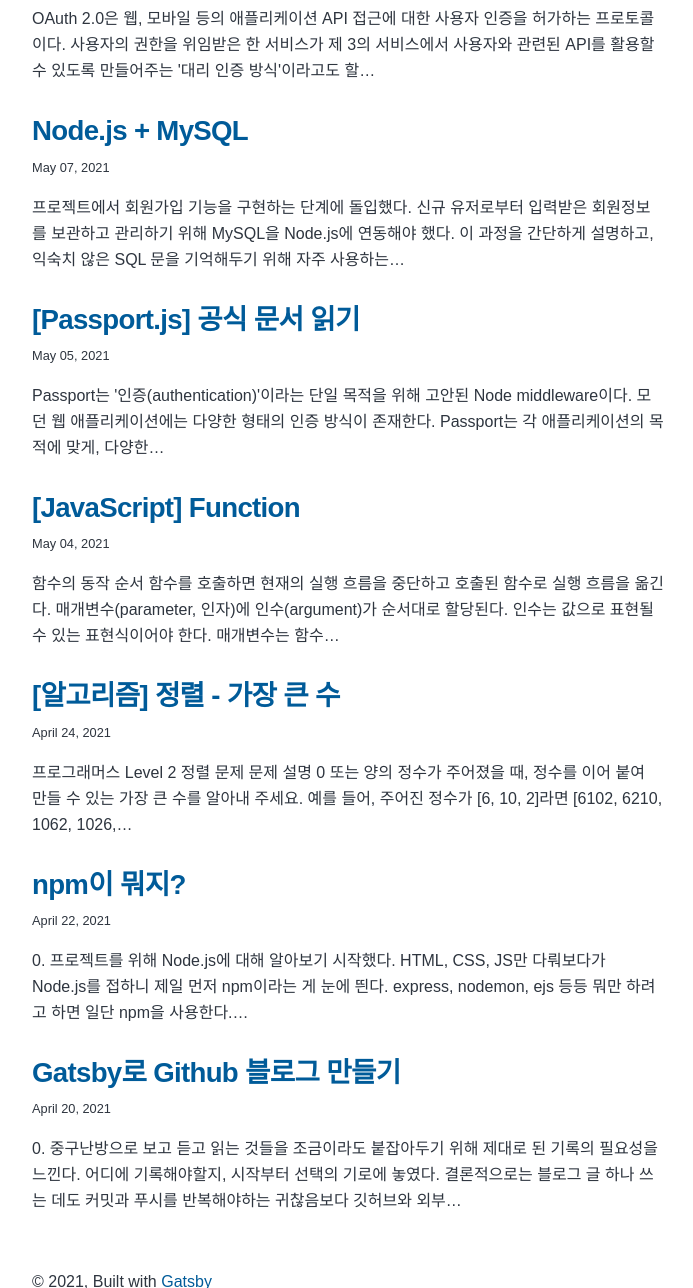
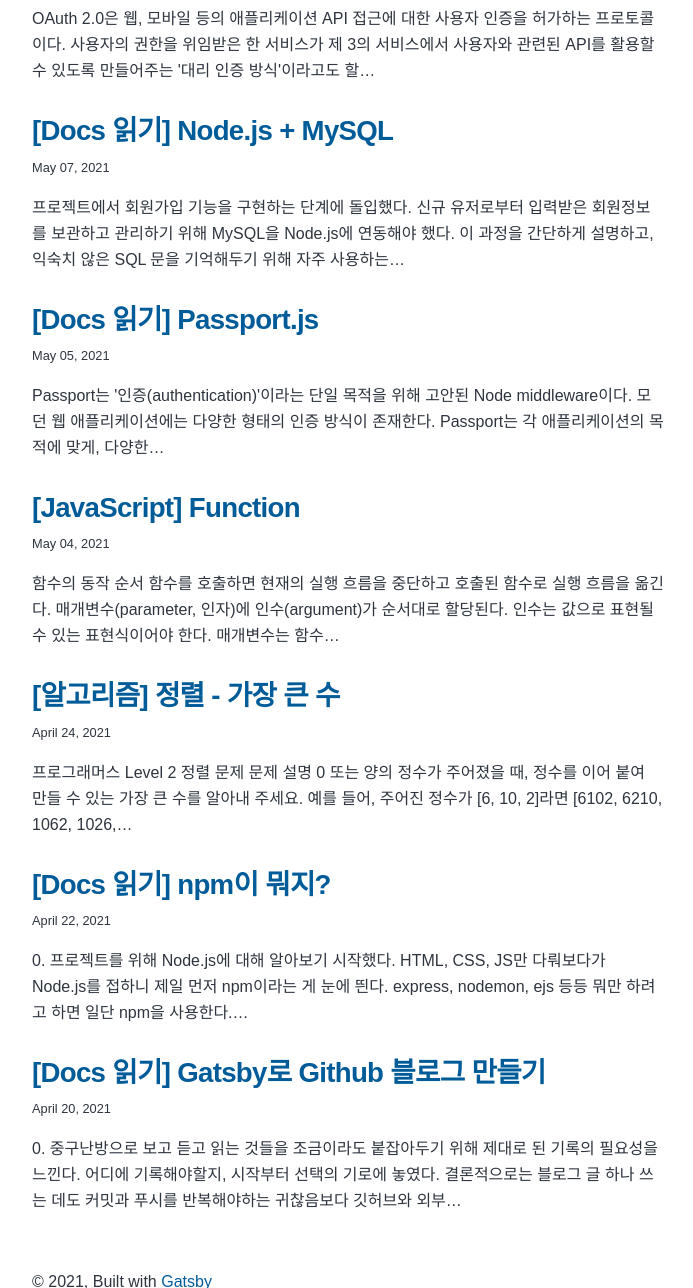
Before and after one commit to 42KIM/42KIM.github.io, a Gatsby site: page / in a window 1280 px wide. Shown: the part 884-2172 px from the top of the page, without its empty margins (292-985 px from the left). Built offline with nearby package versions, Linux system fonts and the light colour scheme; Gatsby itself is replaced by a stand-in of ours.

Commit message:
chage titles

```diff
--- a/content/blog/tutorials/Node.js+MySQL.md
+++ b/content/blog/tutorials/Node.js+MySQL.md
@@ -1,5 +1,5 @@
 ---
-title: "Node.js + MySQL"
+title: "[Docs 읽기] Node.js + MySQL"
 date: "2021-05-07"
 tags: ["tutorial", "nodejs", "mysql"]
 ---
--- a/content/blog/tutorials/ejs.md
+++ b/content/blog/tutorials/ejs.md
@@ -1,5 +1,5 @@
 ---
-title: "EJS 템플릿 엔진, 초간단 사용법"
+title: "[Docs 읽기] EJS 초간단 사용법"
 date: "2021-05-17"
 tags: ["tutorial", "ejs"]
 ---
--- a/content/blog/tutorials/gatsby-tutorial.md
+++ b/content/blog/tutorials/gatsby-tutorial.md
@@ -1,5 +1,5 @@
 ---
-title: "Gatsby로 Github 블로그 만들기"
+title: "[Docs 읽기] Gatsby로 Github 블로그 만들기"
 date: "2021-04-20"
 tags: ["tutorial", "gatsby"]
 ---
--- a/content/blog/tutorials/npm.md
+++ b/content/blog/tutorials/npm.md
@@ -1,5 +1,5 @@
 ---
-title: "npm이 뭐지?"
+title: "[Docs 읽기] npm이 뭐지?"
 date: "2021-04-22"
 tags: ["tutorial", "nodejs"]
 ---
--- a/content/blog/tutorials/passport.js.md
+++ b/content/blog/tutorials/passport.js.md
@@ -1,5 +1,5 @@
 ---
-title: "[Passport.js] 공식 문서 읽기"
+title: "[Docs 읽기] Passport.js"
 date: "2021-05-05"
 tags: ["tutorial", "passport", "nodejs"]
 ---
```
